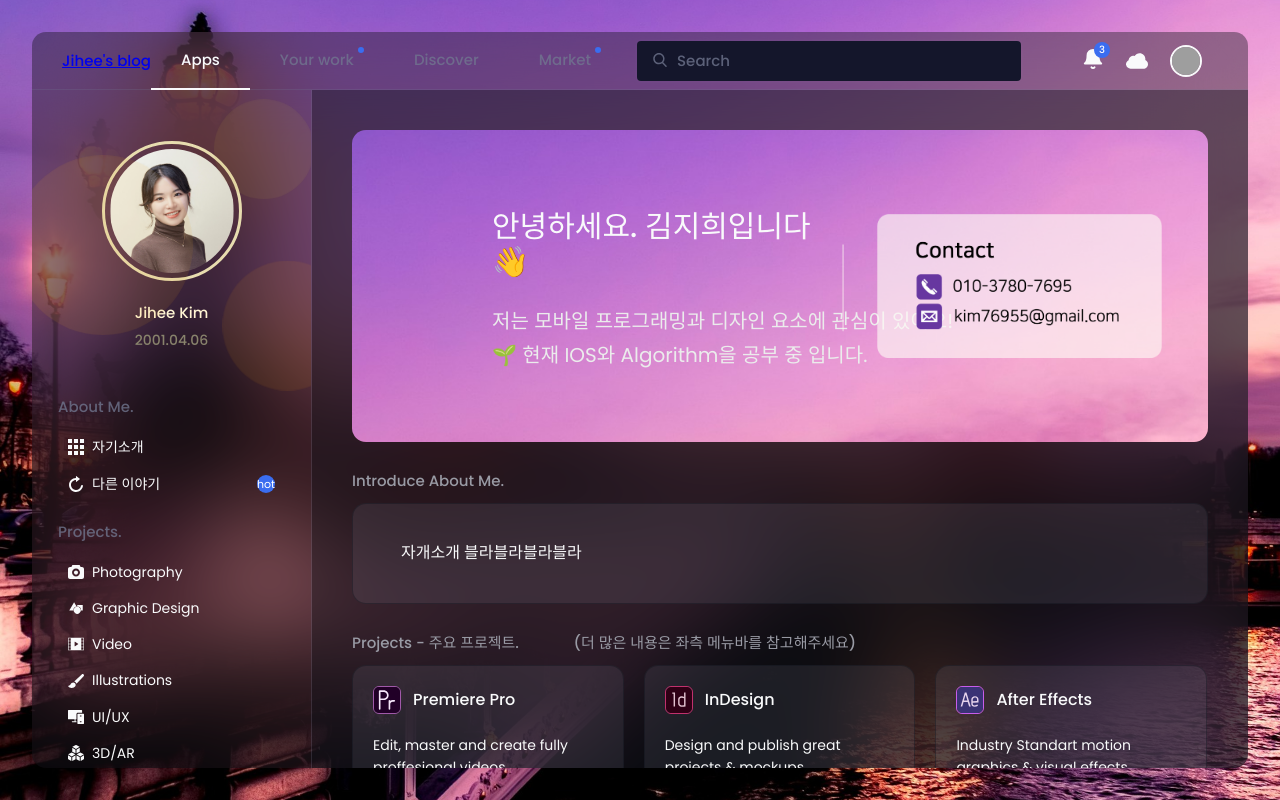
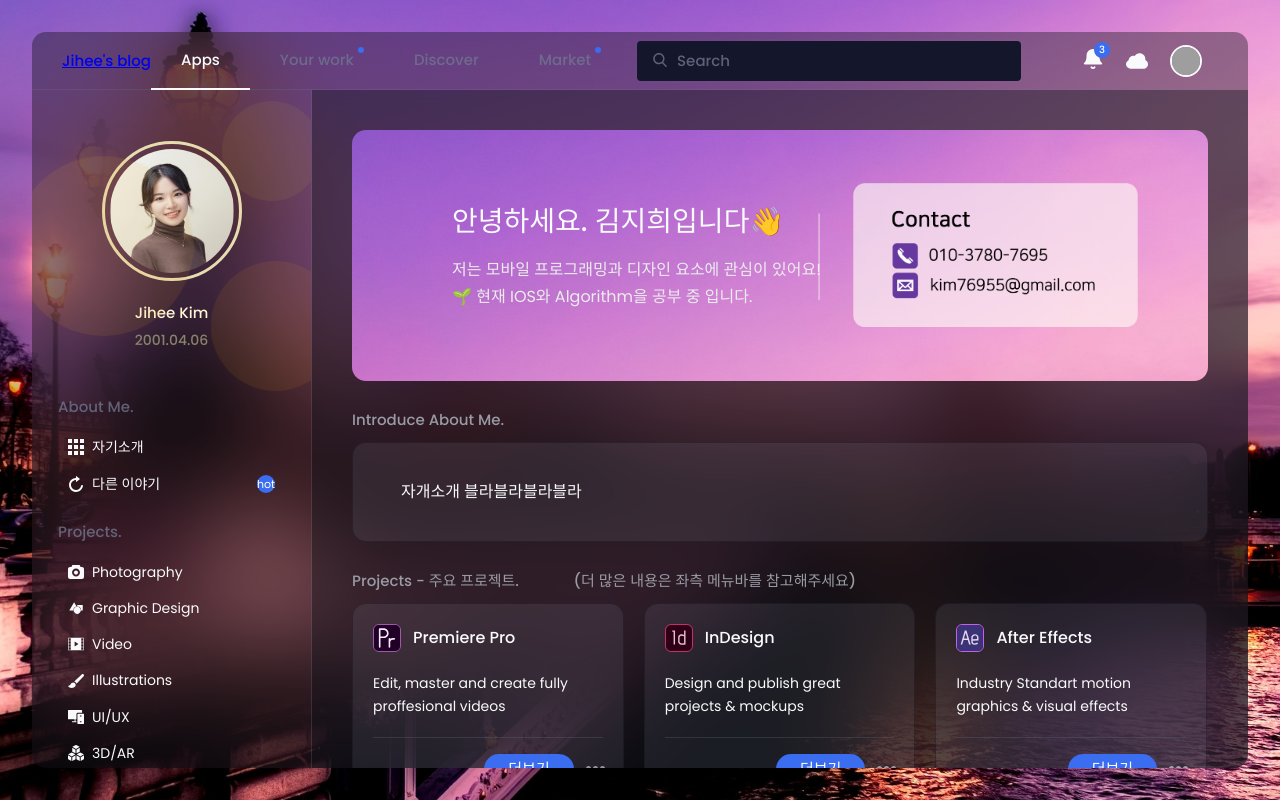
Before and after one commit to jihee-daily/jihee-daily.github.io, a plain HTML site: page index.html in a window 1280 px wide. Drawn offline with nearby package versions, Linux system fonts and the light colour scheme; grey boxes are pictures that could not be loaded; files whose address does not match are found by name.

Commit message:
수정 v1.2

```diff
--- a/style.css
+++ b/style.css
@@ -131,7 +131,7 @@ body.light-mode .video-bg:before {
 
 .app {
   background-color: var(--theme-bg-color);
-  max-width: 1600px;
+  max-width: 1400px;
   max-height: 800px;
   height: 100vh;
   display: flex;
@@ -479,10 +479,10 @@ body.light-mode .video-bg:before {
 
 .img-content {
   font-weight: 500;
-  font-size: 30px;
+  font-size: 28px;
   display: flex;
   align-items: center;
-  margin-bottom: 25px;
+  margin-bottom: 18px;
 }
 .img-content svg {
   width: 28px;
@@ -492,7 +492,7 @@ body.light-mode .video-bg:before {
 .content-text {
   width: 1000px;
   font-weight: 400;
-  font-size: 20px;
+  font-size: 16px;
   line-height: 1.7em;
   color: #ebecec;
   display: -webkit-box;
@@ -503,8 +503,8 @@ body.light-mode .video-bg:before {
 }
 
 .content-wrapper-context {
-  margin-left: 100px;
-  margin-top: 30px;
+  margin-left: 60px;
+  margin-top: 28px;
   margin-bottom: 50px;
   max-width: 350px;
 }
@@ -920,8 +920,8 @@ body.light-mode .video-bg:before {
 .account-profile .blob {
   position: absolute;
   border-radius: 50%;
-  -webkit-animation: fly 3.5s linear infinite alternate;
-          animation: fly 3.5s linear infinite alternate;
+  -webkit-animation: fly 4.5s linear infinite alternate;
+          animation: fly 4.5s linear infinite alternate;
 }
 .account-profile .blob:nth-child(1) {
   width: 180px;
@@ -964,10 +964,10 @@ body.light-mode .video-bg:before {
 
 @-webkit-keyframes fly {
   40% {
-    transform: translate(-6px, -6px);
+    transform: translate(-20px, -20px);
   }
   60% {
-    transform: translate(-12px, -2px);
+    transform: translate(-20px, 0px);
   }
   100% {
     transform: translate(0px, 0px);
```
